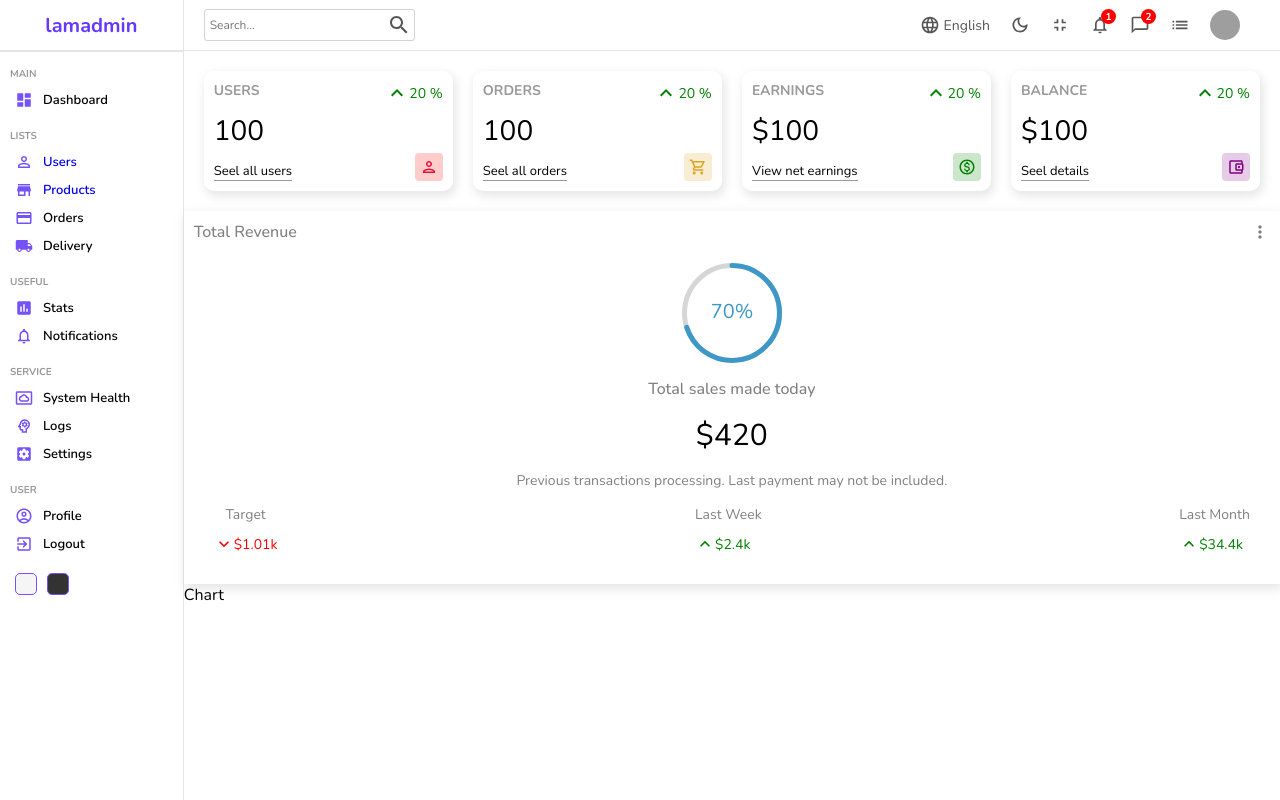
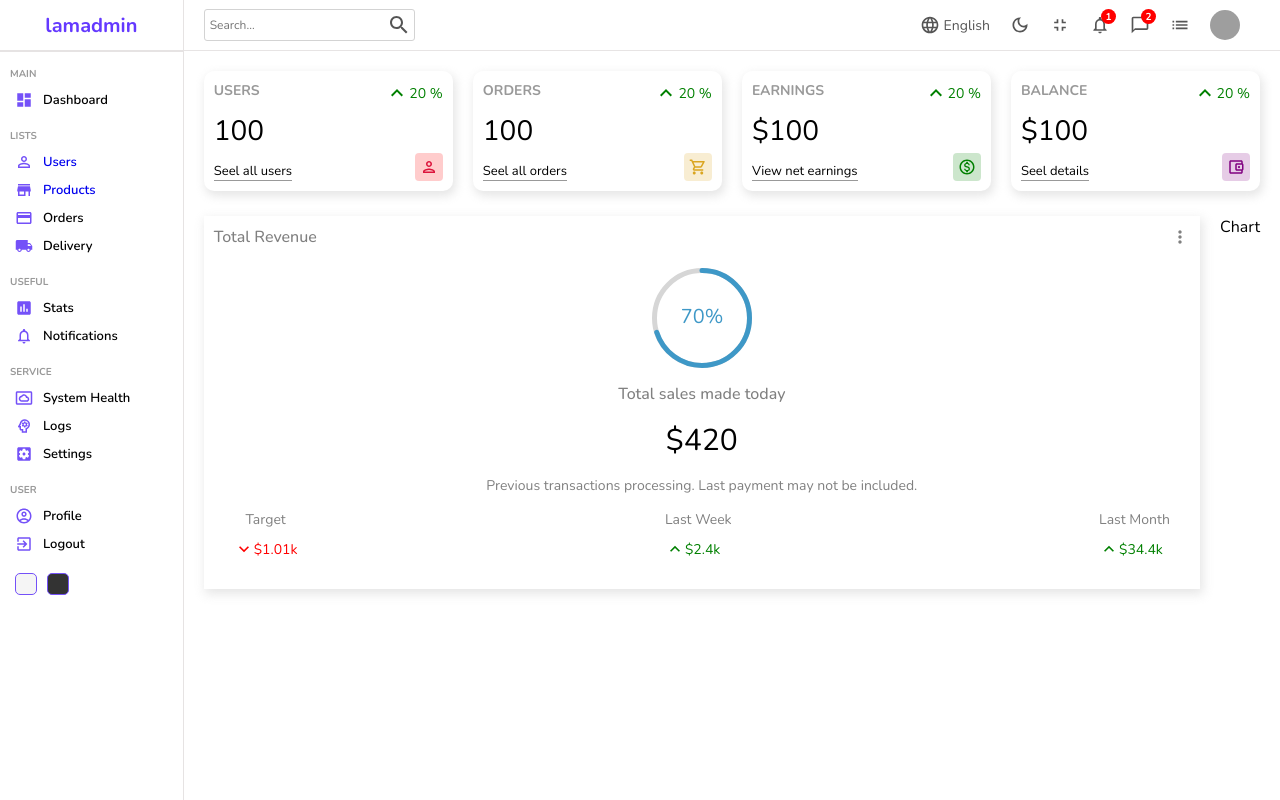
Before and after one commit to FabKaiz/booking-mern-clone, a React (Create React App) app in the folder admin/: page / in a window 1280 px wide. Built offline with nearby package versions, Linux system fonts and the light colour scheme; grey boxes are pictures that could not be loaded.

Commit message:
home scss

```diff
--- a/admin/src/pages/home/home.scss
+++ b/admin/src/pages/home/home.scss
@@ -4,10 +4,14 @@
   .homeContainer {
     flex: 6;
 
-    .widgets {
+    .widgets, .charts {
       display: flex;
       padding: 20px;
       gap: 20px;
     }
+
+    .charts {
+      padding: 5px 20px;
+    }
   }
 }
```
